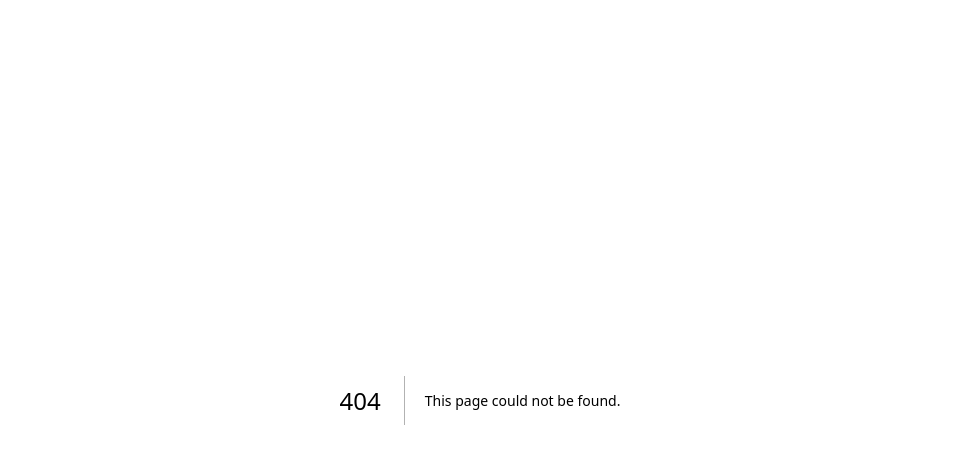
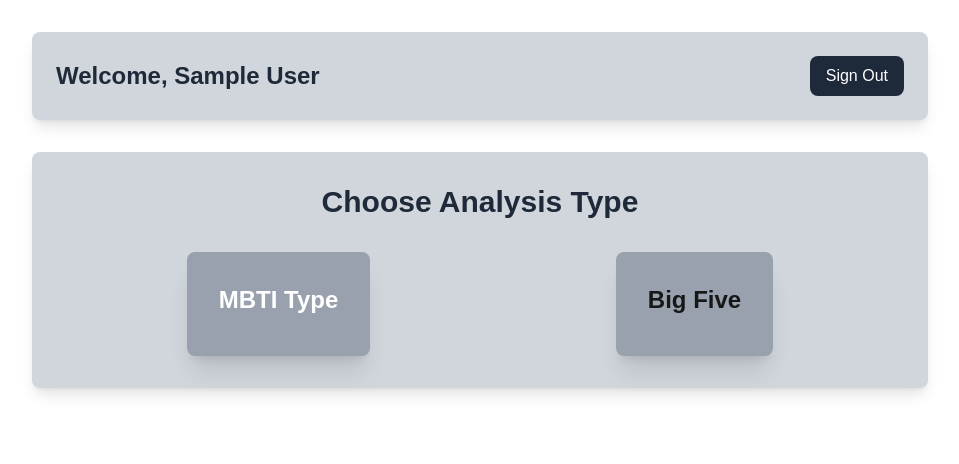
Before and after one commit to ovais-007/MyPersonality-G, a Next.js app: page /dashboard in a window 1280 px wide. Before the commit this address had no page. Shown: the top 464 px of the page, without its empty margins (160-1119 px from the left). Built offline with nearby package versions, Linux system fonts and the light colour scheme; no server answers; sample sign-in values are in the browser's storage.

Commit message:
dashbaord

```diff
--- /dev/null
+++ b/app/dashboard/page.js
@@ -0,0 +1,69 @@
+"use client";
+import { useSession, signOut } from "next-auth/react";
+import { useRouter } from "next/navigation";
+import { useEffect } from "react";
+
+export default function Dashboard() {
+    const { data: session, status } = useSession();
+    const router = useRouter();
+
+      useEffect(() => {
+        if (status === "unauthenticated") {
+          router.push("/");
+        }
+      }, [status, router]);
+
+    if (status === "loading") {
+        return (
+            <div className="min-h-screen flex items-center justify-center">
+                <div className="text-2xl">Loading</div>
+            </div>
+        );
+    }
+
+    return (
+        <div className="min-h-screen bg-white p-8">
+            <div className="max-w-4xl mx-auto">
+
+                <div className="bg-gray-300 rounded-lg shadow-lg p-6 mb-8 flex items-center justify-between">
+                    <div>
+                        <h1 className="text-2xl font-bold text-gray-800">
+                            Welcome, {session?.user?.name}
+                        </h1>
+                    </div>
+                    <button
+                        onClick={() => signOut()}
+                        className="bg-gray-800 text-white px-4 py-2 rounded-lg"
+                    >
+                        Sign Out
+                    </button>
+                </div>
+
+                <div className="bg-gray-300 rounded-lg shadow-lg p-8">
+
+                    <h2 className="text-3xl font-bold text-gray-800 mb-8 text-center">
+                        Choose Analysis Type
+                    </h2>
+
+                    <div className="flex justify-around">
+                        <div
+                            onClick={() => router.push("/mbti")}
+                            className="bg-gray-400 flex items-center rounded-lg p-8 hover:scale-105 transition transform shadow-xl"
+                        >
+                            <h3 className="text-center text-white text-2xl font-bold mb-2 ">MBTI Type</h3>
+                        </div>
+
+                        <div
+                            onClick={() => router.push("/big5")}
+                            className="bg-gray-400 flex items-center rounded-lg p-8 hover:scale-105 transition transform shadow-xl"
+                        >
+                            <h3 className="text-2xl font-bold mb-2">Big Five</h3>
+                        </div>
+                    </div>
+
+                </div>
+
+            </div>
+        </div>
+    );
+}
```
